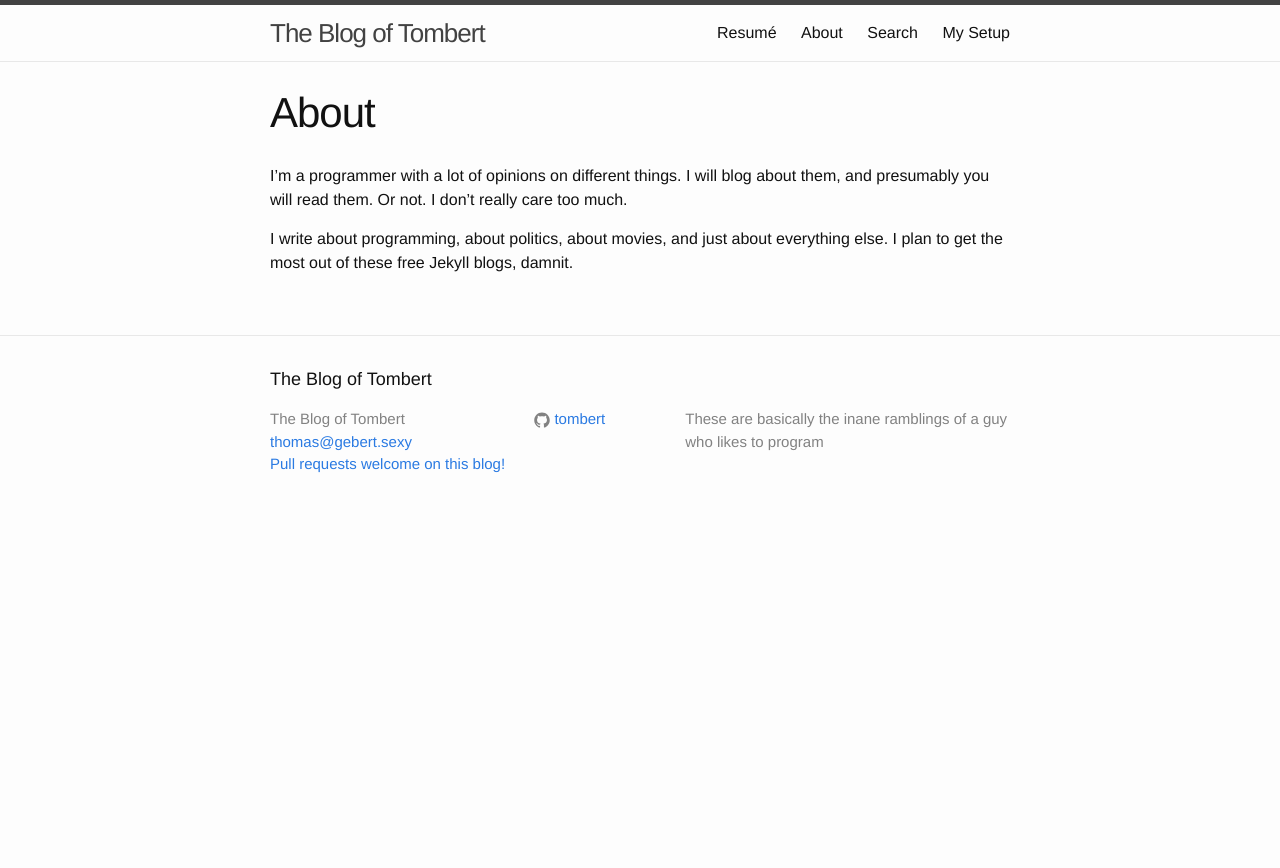
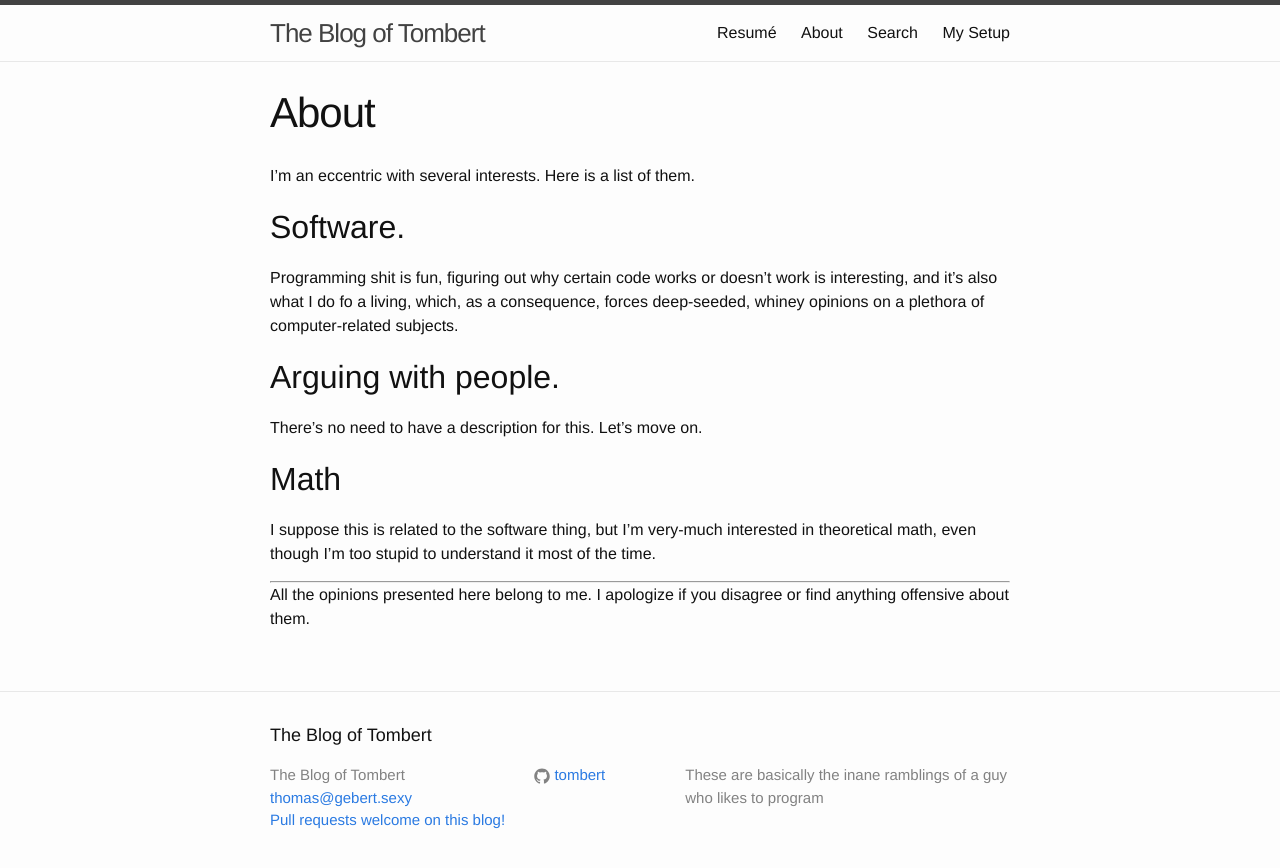
Before and after one commit to Tombert/tombert.github.io2, a Jekyll site: the page built from about.md, in a window 1280 px wide. Shown: the top 868 px of the page. Built offline with Jekyll 4.4.1, drawn with Linux system fonts in a browser that asks for light colours; nearby versions of some CDN libraries.

Commit message:
Update about page.

```diff
--- a/about.md
+++ b/about.md
@@ -4,6 +4,26 @@ title: About
 permalink: /about/
 ---
 
-I'm a programmer with a lot of opinions on different things.  I will blog about them, and presumably you will read them.  Or not.  I don't really care too much.
+I'm an eccentric with several interests.  Here is a list of them.
 
-I write about programming, about politics, about movies, and just about everything else.  I plan to get the most out of these free Jekyll blogs, damnit.
+## Software.
+
+Programming shit is fun, figuring out why certain code works or doesn't work is interesting, and it's also what I do fo a living, which, as a consequence, forces deep-seeded, whiney opinions on a plethora of computer-related subjects.
+
+
+## Arguing with people.
+
+There's no need to have a description for this.  Let's move on.
+
+
+## Math
+
+I suppose this is related to the software thing, but I'm very-much interested in theoretical math, even though I'm too stupid to understand it most of the time.
+
+
+
+
+-----------------------------------------------------------------
+
+
+All the opinions presented here belong to me.  I apologize if you disagree or find anything offensive about them.
```
